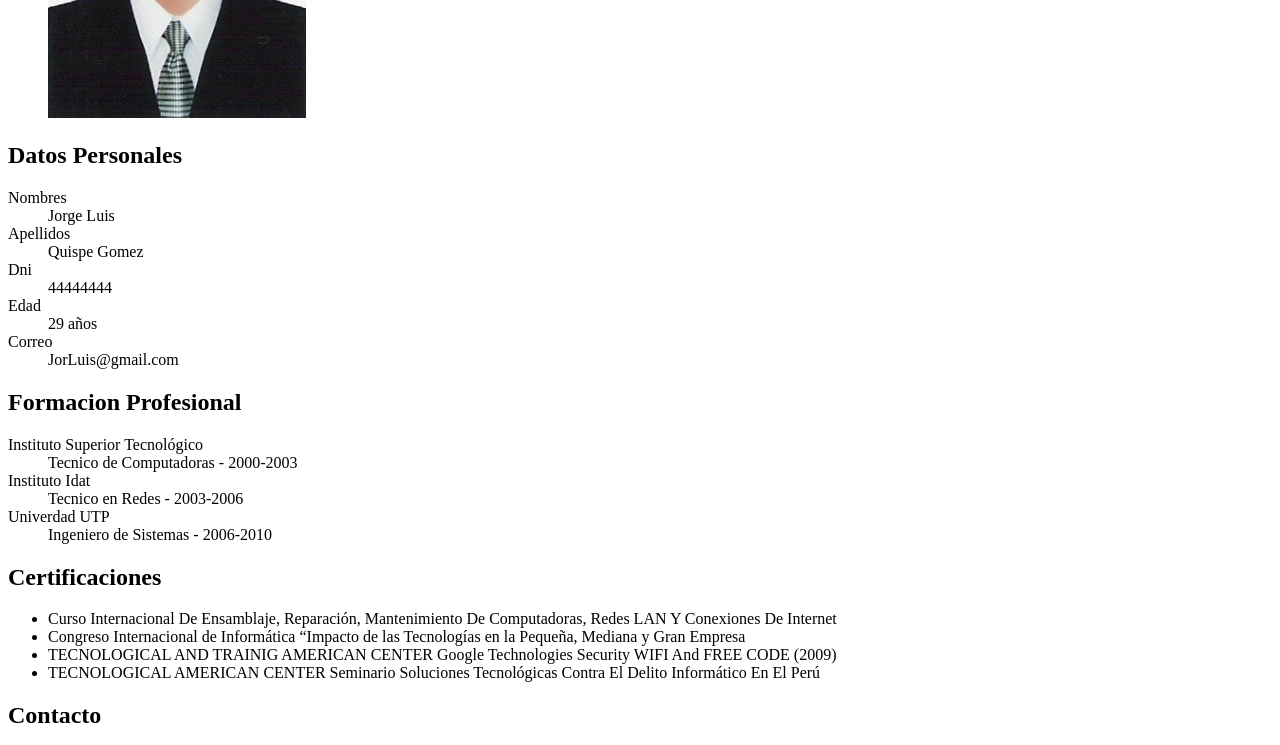
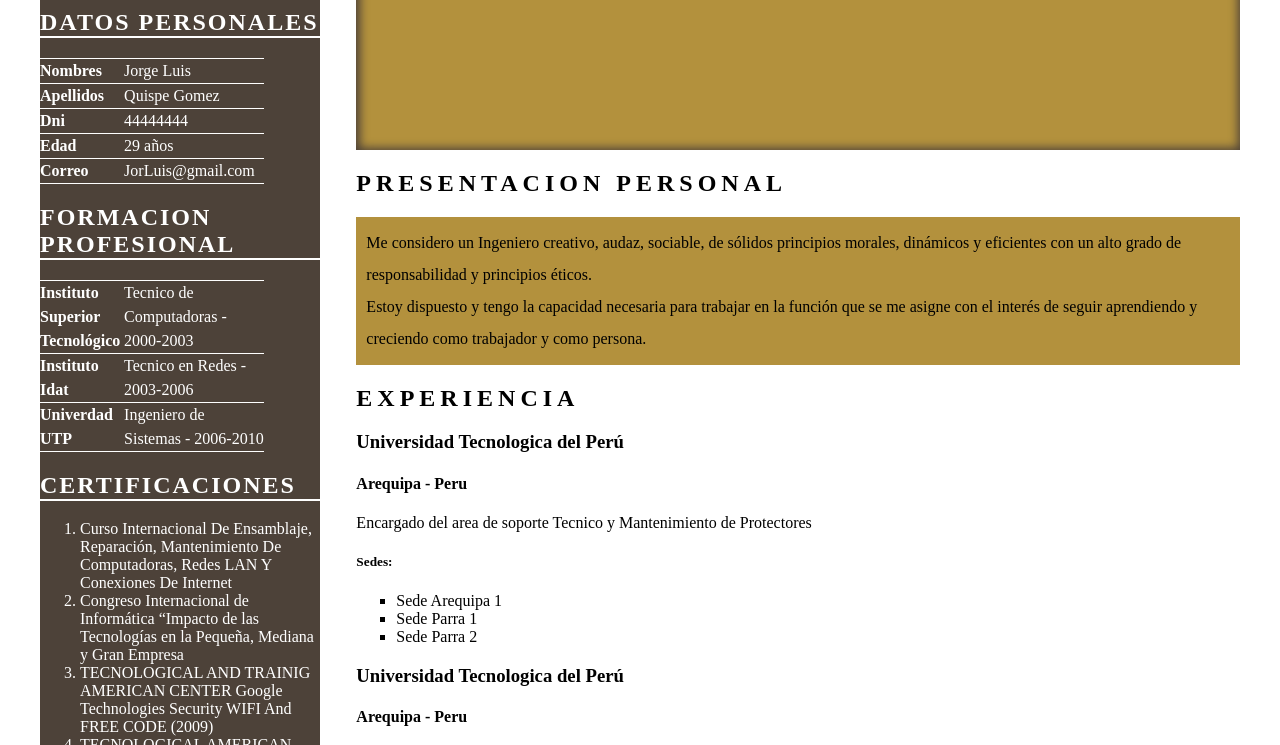
Before and after one commit to JorgeLuisQuispe/pagweb, a plain HTML site: page index.html in a window 1280 px wide. Shown: the part 239-984 px from the top of the page. Drawn offline with Linux system fonts and the light colour scheme; files whose address does not match are found by name.

Commit message:
Update index.html

```diff
--- a/index.html
+++ b/index.html
@@ -3,7 +3,7 @@
 <head>
     <meta charset="UTF-8">
     <title>Jorge Luis Quispe Gomez</title>
-    <link rel="stylesheet" href="CV\css\main.css">
+    <link rel="stylesheet" href="css\main.css">
 </head>
 <body>
     <div class="main-container">
```
